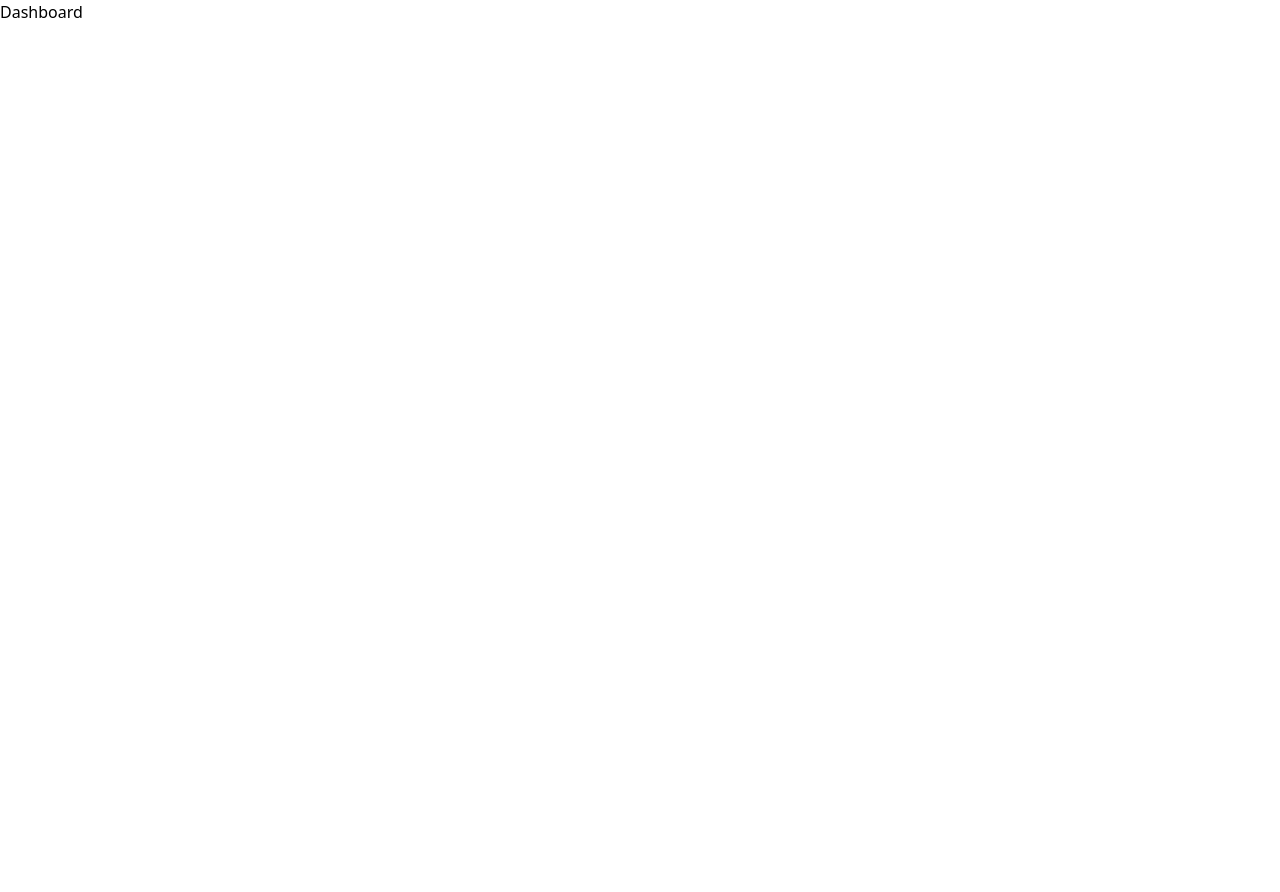
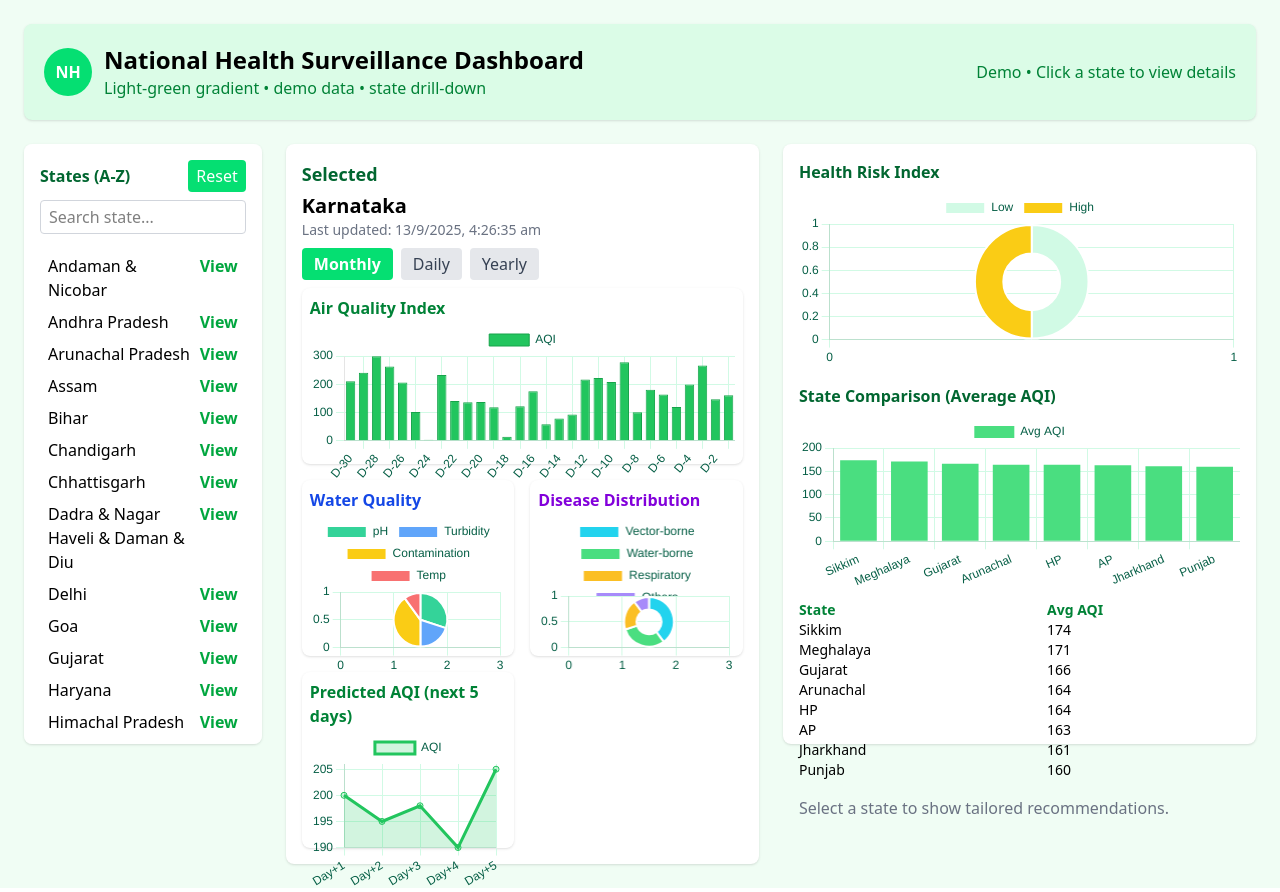
Before and after one commit to Anuj-Pratap-Singh12/Smart-Health-App, a React (Vite) app in the folder frontend/: page /Dashboard in a window 1280 px wide. Before the commit the page ends 800 px from the top, so only its background shows below. Built offline with nearby package versions, Linux system fonts and the light colour scheme.

Commit message:
dashboard added

```diff
--- a/frontend/package.json
+++ b/frontend/package.json
@@ -10,10 +10,14 @@
     "preview": "vite preview"
   },
   "dependencies": {
+    "@highcharts/map-collection": "^2.3.1",
     "@tailwindcss/vite": "^4.1.13",
+    "chart.js": "^4.5.0",
     "framer-motion": "^12.23.12",
+    "highcharts": "^12.4.0",
     "lucide-react": "^0.544.0",
     "react": "^19.1.1",
+    "react-chartjs-2": "^5.3.0",
     "react-dom": "^19.1.1",
     "react-phone-input-2": "^2.15.1",
     "react-router-dom": "^7.8.2",
--- a/frontend/src/components/screens/Dashboard.jsx
+++ b/frontend/src/components/screens/Dashboard.jsx
@@ -1,9 +1,219 @@
-import React from 'react'
+import React, { useState } from "react";
+import { Chart as ChartJS, registerables } from "chart.js";
+import { Bar, Line, Pie, Doughnut } from "react-chartjs-2";
+
+ChartJS.register(...registerables);
+
+const states = [
+  "Andaman & Nicobar", "Andhra Pradesh", "Arunachal Pradesh", "Assam", "Bihar",
+  "Chandigarh", "Chhattisgarh", "Dadra & Nagar Haveli & Daman & Diu",
+  "Delhi", "Goa", "Gujarat", "Haryana", "Himachal Pradesh", "Jharkhand",
+  "Karnataka", "Kerala", "Madhya Pradesh", "Maharashtra", "Manipur",
+  "Meghalaya", "Mizoram", "Nagaland", "Odisha", "Punjab", "Rajasthan",
+  "Sikkim", "Tamil Nadu", "Telangana", "Tripura", "Uttar Pradesh",
+  "Uttarakhand", "West Bengal", "Jammu & Kashmir", "Ladakh"
+];
 
 const Dashboard = () => {
+  const [selectedState, setSelectedState] = useState("Karnataka");
+  const [fade, setFade] = useState(false);
+
+  const handleStateChange = (state) => {
+    setFade(true);
+    setTimeout(() => {
+      setSelectedState(state);
+      setFade(false);
+    }, 300);
+  };
+
+  // Sample chart data
+  const aqiData = {
+    labels: Array.from({ length: 30 }, (_, i) => `D-${30 - i}`),
+    datasets: [
+      {
+        label: "AQI",
+        data: Array.from({ length: 30 }, () => Math.floor(Math.random() * 300)),
+        backgroundColor: "#22c55e",
+        borderColor: "#16a34a",
+        borderWidth: 1
+      }
+    ]
+  };
+
+  const waterQualityData = {
+    labels: ["pH", "Turbidity", "Contamination", "Temp"],
+    datasets: [
+      {
+        data: [0.3, 0.2, 0.4, 0.1],
+        backgroundColor: ["#34d399", "#60a5fa", "#facc15", "#f87171"]
+      }
+    ]
+  };
+
+  const diseaseData = {
+    labels: ["Vector-borne", "Water-borne", "Respiratory", "Others"],
+    datasets: [
+      {
+        data: [0.4, 0.3, 0.2, 0.1],
+        backgroundColor: ["#22d3ee", "#4ade80", "#fbbf24", "#a78bfa"]
+      }
+    ]
+  };
+
+  const forecastData = {
+    labels: ["Day+1", "Day+2", "Day+3", "Day+4", "Day+5"],
+    datasets: [
+      {
+        label: "AQI",
+        data: [200, 195, 198, 190, 205],
+        fill: true,
+        borderColor: "#22c55e",
+        backgroundColor: "rgba(34,197,94,0.2)"
+      }
+    ]
+  };
+
+  const stateComparisonData = {
+    labels: ["Sikkim", "Meghalaya", "Gujarat", "Arunachal", "HP", "AP", "Jharkhand", "Punjab"],
+    datasets: [
+      {
+        label: "Avg AQI",
+        data: [174, 171, 166, 164, 164, 163, 161, 160],
+        backgroundColor: "#4ade80"
+      }
+    ]
+  };
+
+  const chartOptions = {
+    responsive: true,
+    maintainAspectRatio: false,
+    plugins: {
+      legend: { labels: { color: "#065f46" } }
+    },
+    scales: {
+      x: { grid: { color: "#d1fae5" }, ticks: { color: "#065f46" } },
+      y: { grid: { color: "#d1fae5" }, ticks: { color: "#065f46" } }
+    }
+  };
+
   return (
-    <div>Dashboard</div>
-  )
-}
+    <div className="bg-green-50 min-h-screen p-4 md:p-6">
+      {/* Header */}
+      <div className="bg-green-100 p-5 rounded-lg shadow mb-6 flex flex-col md:flex-row justify-between items-center">
+        <div className="flex items-center gap-3">
+          <div className="bg-green-400 text-white font-bold rounded-full w-12 h-12 flex items-center justify-center">NH</div>
+          <div>
+            <h1 className="font-bold text-xl md:text-2xl">National Health Surveillance Dashboard</h1>
+            <p className="text-sm md:text-base text-green-700">Light-green gradient • demo data • state drill-down</p>
+          </div>
+        </div>
+        <p className="text-sm md:text-base mt-2 md:mt-0 text-green-700">Demo • Click a state to view details</p>
+      </div>
 
-export default Dashboard
+      <div className="flex flex-col md:flex-row gap-6">
+        {/* Left Sidebar */}
+        <div className="md:w-1/5 w-full bg-white rounded-lg shadow p-4 h-[600px] overflow-y-auto">
+          <div className="flex justify-between items-center mb-2">
+            <h2 className="font-semibold text-green-800">States (A-Z)</h2>
+            <button className="bg-green-400 text-white px-2 py-1 rounded">Reset</button>
+          </div>
+          <input
+            type="text"
+            placeholder="Search state..."
+            className="w-full border border-gray-300 rounded px-2 py-1 mb-4 focus:outline-none focus:ring-1 focus:ring-green-400"
+          />
+          <ul>
+            {states.map((state) => (
+              <li
+                key={state}
+                className="flex justify-between py-1 cursor-pointer hover:bg-green-50 rounded px-2"
+                onClick={() => handleStateChange(state)}
+              >
+                <span>{state}</span>
+                <span className="text-green-600 font-bold">View</span>
+              </li>
+            ))}
+          </ul>
+        </div>
+
+        {/* Middle Content */}
+        <div className="md:w-2/5 w-full flex flex-col gap-4">
+          <div className="bg-white rounded-lg shadow p-4">
+            <h2 className="font-semibold text-green-800 text-lg">Selected</h2>
+            <p className="font-bold text-xl mt-1">{selectedState}</p>
+            <p className="text-sm text-gray-500 mb-2">Last updated: 13/9/2025, 4:26:35 am</p>
+            <div className="flex gap-2 mb-2">
+              <button className="px-3 py-1 rounded bg-green-400 text-white font-semibold">Monthly</button>
+              <button className="px-3 py-1 rounded bg-gray-200 text-gray-700">Daily</button>
+              <button className="px-3 py-1 rounded bg-gray-200 text-gray-700">Yearly</button>
+            </div>
+
+            {/* Charts */}
+            <div className="grid grid-cols-2 gap-4">
+              <div className="col-span-2 bg-white rounded-lg shadow p-2 h-44">
+                <h3 className="text-green-700 font-semibold mb-1">Air Quality Index</h3>
+                <Bar data={aqiData} options={chartOptions} className="h-full" />
+              </div>
+              <div className="bg-white rounded-lg shadow p-2 h-44">
+                <h3 className="text-blue-700 font-semibold mb-1">Water Quality</h3>
+                <Pie data={waterQualityData} options={chartOptions} className="h-full" />
+              </div>
+              <div className="bg-white rounded-lg shadow p-2 h-44">
+                <h3 className="text-purple-700 font-semibold mb-1">Disease Distribution</h3>
+                <Doughnut data={diseaseData} options={chartOptions} className="h-full" />
+              </div>
+              <div className="bg-white rounded-lg shadow p-2 h-44">
+                <h3 className="text-green-700 font-semibold mb-1">Predicted AQI (next 5 days)</h3>
+                <Line data={forecastData} options={chartOptions} className="h-full" />
+              </div>
+            </div>
+          </div>
+        </div>
+
+        {/* Right Sidebar */}
+        <div className="md:w-2/5 w-full flex flex-col gap-4">
+          <div className="bg-white rounded-lg shadow p-4 h-[600px] flex flex-col justify-between">
+            <div>
+              <h3 className="font-semibold text-green-800 mb-2">Health Risk Index</h3>
+              <div className="h-44">
+                <Doughnut
+                  data={{
+                    labels: ["Low", "High"],
+                    datasets: [{ data: [0.5, 0.5], backgroundColor: ["#d1fae5", "#facc15"] }]
+                  }}
+                  options={chartOptions}
+                  className="h-full"
+                />
+              </div>
+            </div>
+            <div className="mt-4">
+              <h3 className="font-semibold text-green-800 mb-2">State Comparison (Average AQI)</h3>
+              <div className="h-44">
+                <Bar data={stateComparisonData} options={chartOptions} className="h-full" />
+              </div>
+              <table className="w-full mt-2 text-sm">
+                <thead>
+                  <tr className="text-left text-green-700">
+                    <th>State</th>
+                    <th>Avg AQI</th>
+                  </tr>
+                </thead>
+                <tbody>
+                  {stateComparisonData.labels.map((state, idx) => (
+                    <tr key={state}>
+                      <td>{state}</td>
+                      <td>{stateComparisonData.datasets[0].data[idx]}</td>
+                    </tr>
+                  ))}
+                </tbody>
+              </table>
+            </div>
+            <p className="text-gray-500 mt-4">Select a state to show tailored recommendations.</p>
+          </div>
+        </div>
+      </div>
+    </div>
+  );
+};
+
+export default Dashboard;
--- a/frontend/src/components/screens/Home.jsx
+++ b/frontend/src/components/screens/Home.jsx
@@ -1,5 +1,6 @@
 import React from "react";
 import Navbar from "../Navbar";
+import { Link } from "react-router-dom";
 import { motion } from "framer-motion";
 import {
   HeartPulse,
@@ -195,9 +196,9 @@ const Home = () => {
               Track water contamination, disease cases, and AI predictions with
               interactive maps and analytics.
             </p>
-            <button className="bg-green-600 text-white px-6 py-3 rounded-xl shadow hover:bg-green-700 transition">
+            <Link to='/DashBoard' className="bg-green-600 text-white px-6 py-3 rounded-xl shadow hover:bg-green-700 transition">
               View Demo
-            </button>
+            </Link>
           </motion.div>
 
           <motion.div
```
Also changed, not shown: 1 other file (tests, documents, lock files or other folders).
